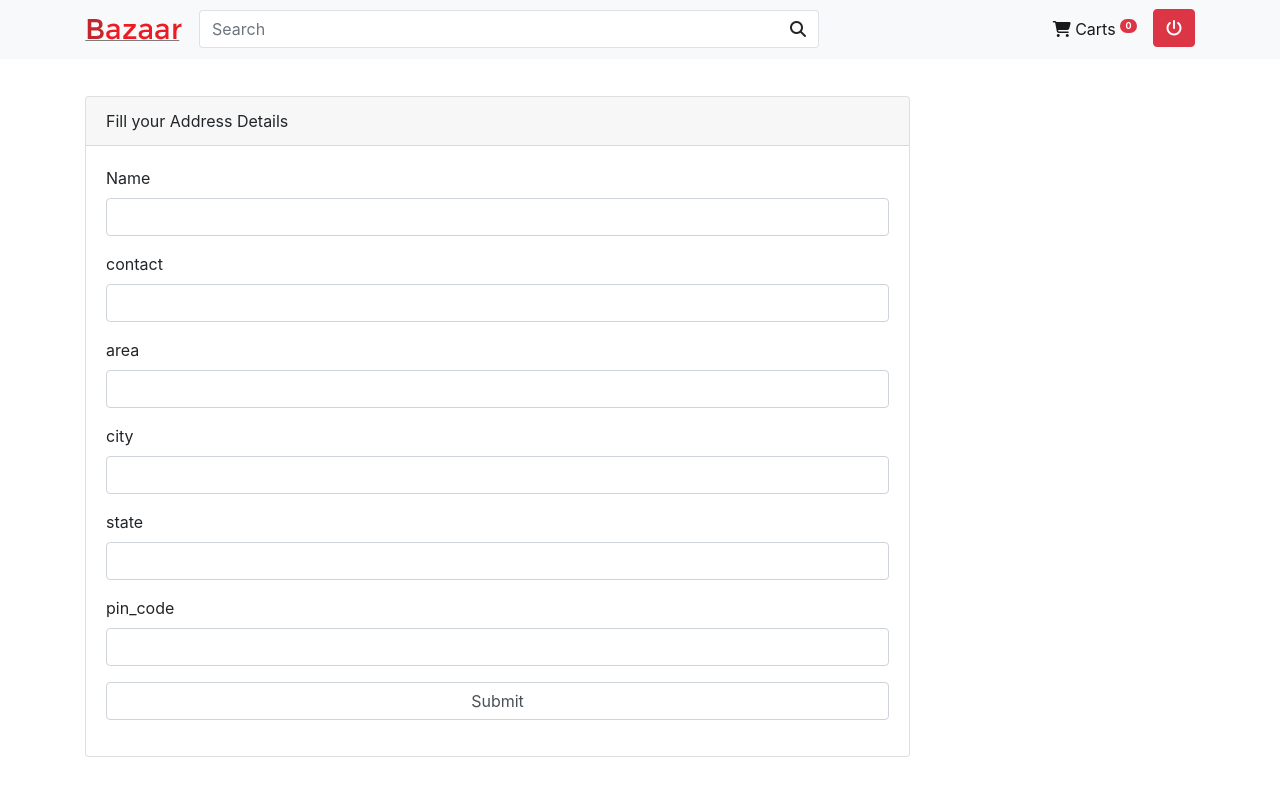
After one commit to sadique-cws/bazaar_ci, a CodeIgniter app: page /database/user/checkout in a window 1280 px wide. The commit adds this page. Run offline with CodeIgniter, Linux system fonts and the light colour scheme; the visitor is signed in with stand-in values (Sample User, id 1); data that the repository does not hold is empty; some libraries are stand-ins or nearby versions.

Commit message:
address form

```diff
--- a/application/controllers/User.php
+++ b/application/controllers/User.php
@@ -145,5 +145,11 @@ class User extends CI_Controller{
 
 
     }
+    public function checkout(){
+        $this->load->view('public/header');
+        $this->load->view('public/checkout');
+        $this->load->view('public/footer');
+
+    }
 }
 ?>
--- a/application/views/public/cart.php
+++ b/application/views/public/cart.php
@@ -61,7 +61,7 @@
             <?php endif;?>
 
 
-            <a href="" class="btn btn-warning mt-3 btn-block btn-lg">Checkout <i class="fas fa-arrow-right"></i></a>
+            <a href="<?= base_url('user/checkout');?>" class="btn btn-warning mt-3 btn-block btn-lg">Checkout <i class="fas fa-arrow-right"></i></a>
             <a href="" class="btn btn-info mt-3 btn-block btn-lg"><i class="fas fa-arrow-left"></i> Shopping More</a>
 
 
--- /dev/null
+++ b/application/views/public/checkout.php
@@ -0,0 +1,42 @@
+<div class="container mt-5">
+    <div class="row">
+
+        <div class="col-lg-9">
+            <div class="card">
+                <div class="card-header">Fill your Address Details</div>
+                <div class="card-body">
+                    <form action="" method="post">
+                        <div class="form-group">
+                            <label for="">Name</label>
+                            <input type="text" name="name" class="form-control">
+                        </div>
+                        <div class="form-group">
+                            <label for="">contact</label>
+                            <input type="text" name="contact" class="form-control">
+                        </div>
+                        <div class="form-group">
+                            <label for="">area</label>
+                            <input type="text" name="area" class="form-control">
+                        </div>
+                        <div class="form-group">
+                            <label for="">city</label>
+                            <input type="text" name="city" class="form-control">
+                        </div>
+                        <div class="form-group">
+                            <label for="">state</label>
+                            <input type="text" name="state" class="form-control">
+                        </div>
+                        <div class="form-group">
+                            <label for="">pin_code</label>
+                            <input type="text" name="pin_code" class="form-control">
+                        </div>
+                        <div class="form-group">
+                            <input type="submit" class="form-control">
+                        </div>
+                    </form>
+                </div>
+            </div>
+        </div>
+
+    </div>
+</div>
--- a/application/views/public/header.php
+++ b/application/views/public/header.php
@@ -9,11 +9,6 @@ $ci = &get_instance();
     <meta name="viewport" content="width=device-width, initial-scale=1.0">
     <title>Bazaar</title>
     <link rel="stylesheet" href="https://cdn.jsdelivr.net/npm/bootstrap@4.5.3/dist/css/bootstrap.min.css" integrity="sha384-TX8t27EcRE3e/ihU7zmQxVncDAy5uIKz4rEkgIXeMed4M0jlfIDPvg6uqKI2xXr2" crossorigin="anonymous">
-  <style>
-
-
-
-  </style>
 </head>
 <body>
 
```
